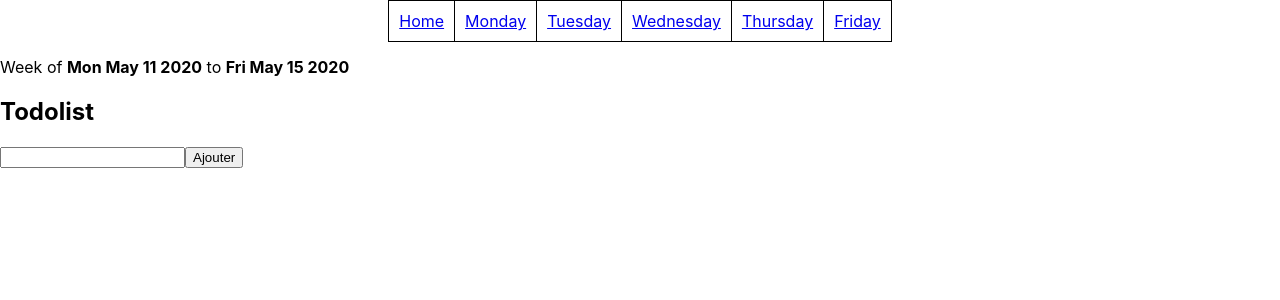
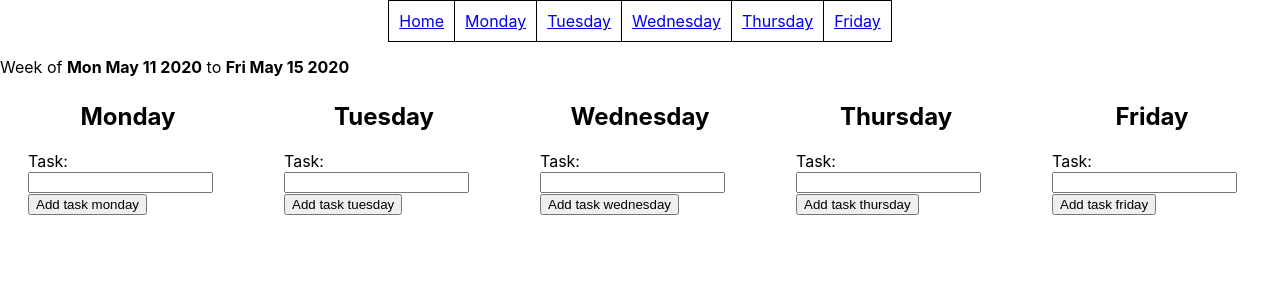
Before and after one commit to AmauryPreclin/todolist-apollo, a React (Create React App) app: page / in a window 1280 px wide. Shown: the top 300 px of the page. Built offline with nearby package versions, Linux system fonts and the light colour scheme.

Commit message:
new branch, add/remove features to be implemented

```diff
--- a/src/components/AddTask/AddTask.tsx
+++ b/src/components/AddTask/AddTask.tsx
@@ -15,7 +15,6 @@ const AddTask: React.FC<AddTaskProps> = (props) => {
 
   // Hooks
   const [taskName, setTaskName] = React.useState("");
-  const [id, setId] = React.useState(0);
 
   // Handlers
   const handleChange = (event: any) => {
@@ -23,9 +22,8 @@ const AddTask: React.FC<AddTaskProps> = (props) => {
   };
 
   const handleClick = () => {
-    if (taskName) addTask(taskName, id);
+    if (taskName) addTask({ variables: { text: taskName } });
     setTaskName("");
-    setId(id + 1);
   };
 
   return (
--- a/src/components/App/App.tsx
+++ b/src/components/App/App.tsx
@@ -11,6 +11,7 @@ import { WeekDate } from "../WeekDate/WeekDate";
 
 // CSS
 import "./styles.css";
+import { TodolistComponent } from "../Todolist/Todolist";
 
 export interface AppProps {}
 
@@ -43,14 +44,21 @@ const App: React.FC<AppProps> = () => {
         <Switch>
           <Route path="/">
             <WeekDate />
-            <div>
+            <div id="app-container">
+              <TodolistComponent title="Monday"></TodolistComponent>
+              <TodolistComponent title="Tuesday"></TodolistComponent>
+              <TodolistComponent title="Wednesday"></TodolistComponent>
+              <TodolistComponent title="Thursday"></TodolistComponent>
+              <TodolistComponent title="Friday"></TodolistComponent>
+            </div>
+            {/*<div>
               <h2>Todolist</h2>
               {todolist.tasks.map((task) => (
                 <div>{task.text}</div>
               ))}
               <input value={taskName} onChange={handleChange}></input>
               <button onClick={handleClick}>Ajouter</button>
-            </div>
+              </div>*/}
           </Route>
         </Switch>
       </Router>
--- a/src/components/App/styles.css
+++ b/src/components/App/styles.css
@@ -36,3 +36,9 @@
     transform: rotate(360deg);
   }
 }
+
+#app-container {
+  display: flex;
+  flex-wrap: wrap;
+  justify-content: space-around;
+}
--- a/src/components/Task/Task.tsx
+++ b/src/components/Task/Task.tsx
@@ -10,7 +10,8 @@ import "./styles.css";
 export interface TaskProps {
   texte: string;
   index: number;
-  id: string;
+  id?: string;
+  key: number;
   removeTask: Function;
   upTask: Function;
   downTask: Function;
--- a/src/components/Todolist/Todolist.tsx
+++ b/src/components/Todolist/Todolist.tsx
@@ -1,18 +1,23 @@
 // Vendor
 import React from "react";
 import { useParams } from "react-router-dom";
+import { useMutation, useQuery } from "@apollo/react-hooks";
 
 // Internal
+import { AddTask } from "../AddTask/AddTask";
+import { ADD_TASK, GET_TODOLIST } from "../../types/graphql";
+import { Task } from "../Task/Task";
+import { Todolist } from "../../types/todolist";
 
 // CSS
 import "./styles.css";
 
 export interface TodolistProps {
   title: string;
-  className: string;
+  className?: string;
 }
 
-const Todolist: React.FC<TodolistProps> = (props) => {
+const TodolistComponent: React.FC<TodolistProps> = (props) => {
   const { title, className } = props;
   let { day } = useParams();
   if (title) {
@@ -25,16 +30,36 @@ const Todolist: React.FC<TodolistProps> = (props) => {
   // Handlers
 
   // Markup
+  const { data } = useQuery(GET_TODOLIST);
+  const todolist: Todolist = data.todolist;
+  const [addTask] = useMutation(ADD_TASK);
+
+  const removeTask = (index: number) => {};
+
+  const upTask = (index: number) => {};
+
+  const downTask = (index: number) => {};
+
   const renderTasks = () => {
-    return null;
+    return todolist.tasks.map((task, index) => (
+      <Task
+        texte={task.text}
+        index={index}
+        key={index}
+        removeTask={removeTask}
+        upTask={upTask}
+        downTask={downTask}
+      />
+    ));
   };
 
   return (
     <div className={`todolist ${className}`}>
       <h2>{dayCapitalized}</h2>
+      <AddTask addTask={addTask} title={day} />
       {renderTasks()}
     </div>
   );
 };
 
-export { Todolist };
+export { TodolistComponent };
```
